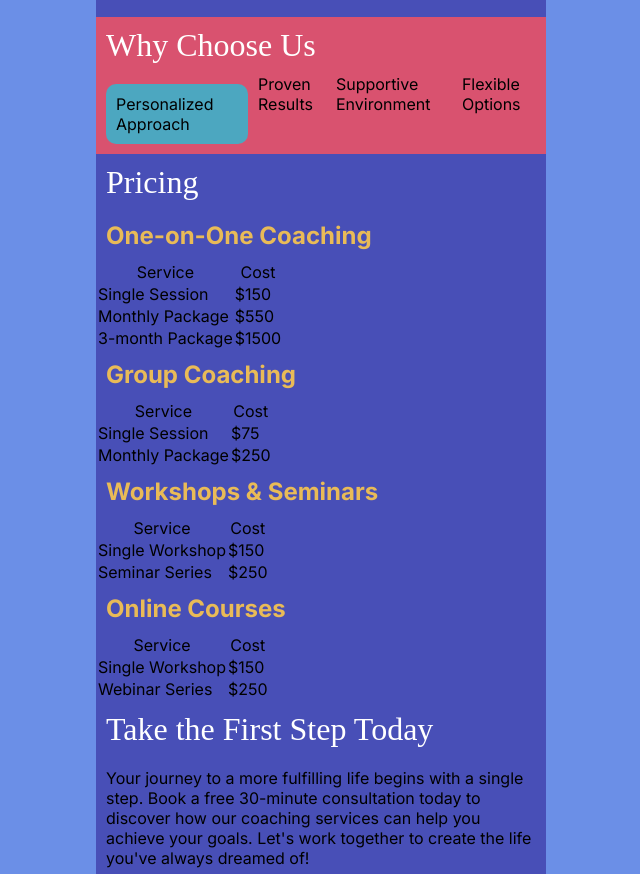
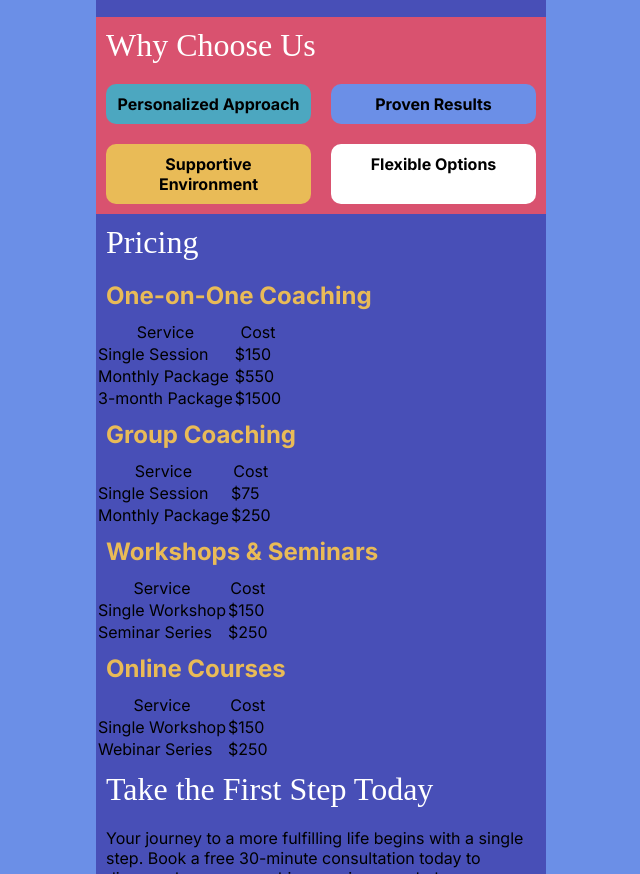
Before and after one commit to n-miller92/path-to-success, a plain HTML site: page index.html in a window 1280 px wide. Shown: the part 2862-3736 px from the top of the page, without its empty margins (319-959 px from the left). Drawn offline with Linux system fonts and the light colour scheme; a web font is replaced by a local one.

Commit message:
Update styles.css

```diff
--- a/styles.css
+++ b/styles.css
@@ -124,20 +124,33 @@ p{
 }
 
 #why-choose ul {
-    display: flex;
+    display: grid;
+    grid-template-columns: 1fr 1fr;
+    align-content: space-evenly;
+    text-align: center;
+}
+
+.personal, .results, .supportive, .flexible {
+    display: block;
+    padding: 10px;
+    margin: 10px;
+    border-radius: 10px;
+    font-weight: bold;
 }
 
 .personal {
-    display: block;
     background-color: var(--teal);
-    padding: 10px;
-    margin: 10px;
-    border-radius: 10px;
-
+}
+.results {
+    background-color: var(--lavender);
 }
 
-.results {
-    display: block;
+.supportive {
+    background-color: var(--yellow);
+}
+
+.flexible {
+    background-color: var(--white);
 }
 
 #take-first-step a {
```
